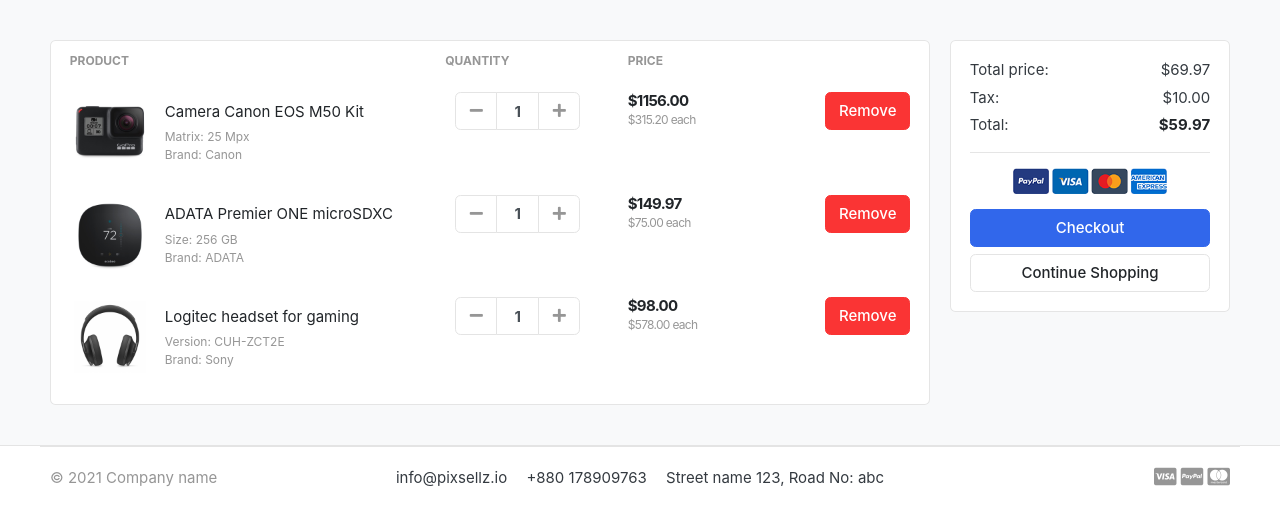
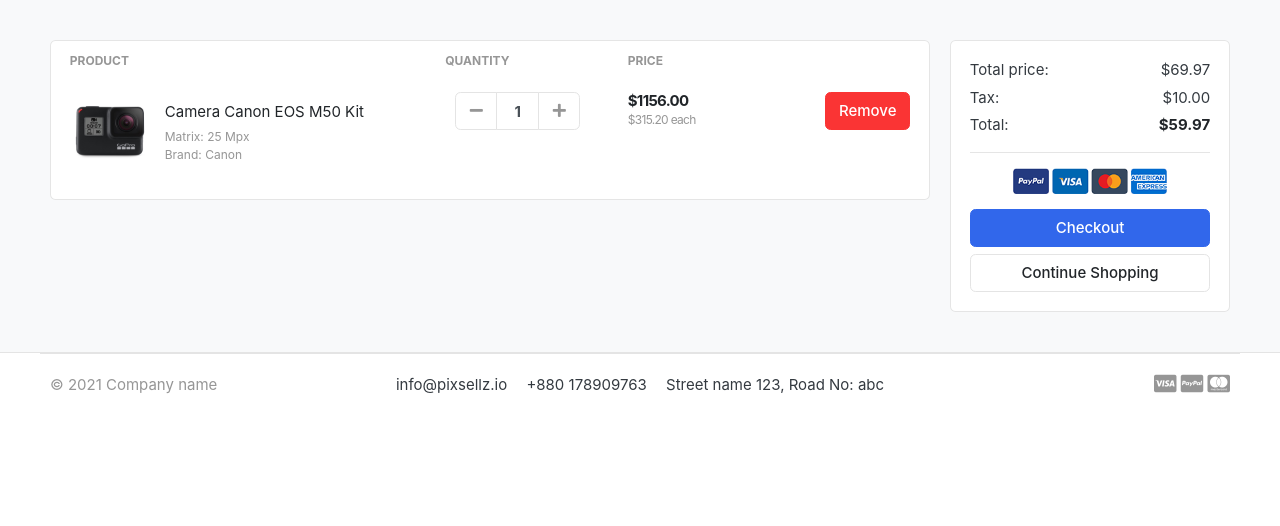
Before and after one commit to jannatultasnim/Ecommerce-django, a Django app: page /cart/ in a window 1280 px wide. Shown: the part 118-644 px from the top of the page. Run offline with Django 4.2, Linux system fonts and the light colour scheme; data comes from the database, SQL or seed files in the repository; both versions use the stored data as it was after the commit; some libraries are stand-ins or nearby versions; some web fonts are replaced.

Commit message:
added the cart and cart item model

```diff
--- a/cart/admin.py
+++ b/cart/admin.py
@@ -1,3 +1,6 @@
 from django.contrib import admin
+from . models import Cart, CartItem
+# Register your models here.
 
-# Register your models here.
+admin.site.register(Cart)
+admin.site.register(CartItem)
--- a/templates/store/cart.html
+++ b/templates/store/cart.html
@@ -1,5 +1,5 @@
  {% extends 'base.html' %}
-
+{% load static %}
  {% block content %}
 <section class="section-content padding-y bg">
     <div class="container">
@@ -22,7 +22,7 @@
                             <tr>
                                 <td>
                                     <figure class="itemside align-items-center">
-                                        <div class="aside"><img src="./images/items/11.jpg" class="img-sm"></div>
+                                        <div class="aside"><img src="{% static './images/items/11.jpg' '%}" class="img-sm"></div>
                                         <figcaption class="info">
                                             <a href="#" class="title text-dark">Camera Canon EOS M50 Kit</a>
                                             <p class="text-muted small">Matrix: 25 Mpx <br> Brand: Canon</p>
@@ -55,78 +55,7 @@
                                     <a href="" class="btn btn-danger"> Remove</a>
                                 </td>
                             </tr>
-                            <tr>
-                                <td>
-                                    <figure class="itemside align-items-center">
-                                        <div class="aside"><img src="./images/items/10.jpg" class="img-sm"></div>
-                                        <figcaption class="info">
-                                            <a href="#" class="title text-dark">ADATA Premier ONE microSDXC</a>
-                                            <p class="text-muted small">Size: 256 GB <br> Brand: ADATA </p>
-                                        </figcaption>
-                                    </figure>
-                                </td>
-                                <td>
-                                    <!-- col.// -->
-                                    <div class="col">
-                                        <div class="input-group input-spinner">
-                                            <div class="input-group-prepend">
-                                                <button class="btn btn-light" type="button" id="button-plus"> <i
-                                                        class="fa fa-minus"></i> </button>
-                                            </div>
-                                            <input type="text" class="form-control" value="1">
-                                            <div class="input-group-append">
-                                                <button class="btn btn-light" type="button" id="button-minus"> <i
-                                                        class="fa fa-plus"></i> </button>
-                                            </div>
-                                        </div> <!-- input-group.// -->
-                                    </div> <!-- col.// -->
-                                </td>
-                                <td>
-                                    <div class="price-wrap">
-                                        <var class="price">$149.97</var>
-                                        <small class="text-muted"> $75.00 each </small>
-                                    </div> <!-- price-wrap .// -->
-                                </td>
-                                <td class="text-right">
-                                    <a href="" class="btn btn-danger"> Remove</a>
-                                </td>
-                            </tr>
-                            <tr>
-                                <td>
-                                    <figure class="itemside align-items-center">
-                                        <div class="aside"><img src="./images/items/9.jpg" class="img-sm"></div>
-                                        <figcaption class="info">
-                                            <a href="#" class="title text-dark">Logitec headset for gaming</a>
-                                            <p class="small text-muted">Version: CUH-ZCT2E <br> Brand: Sony</p>
-                                        </figcaption>
-                                    </figure>
-                                </td>
-                                <td>
-                                    <!-- col.// -->
-                                    <div class="col">
-                                        <div class="input-group input-spinner">
-                                            <div class="input-group-prepend">
-                                                <button class="btn btn-light" type="button" id="button-plus"> <i
-                                                        class="fa fa-minus"></i> </button>
-                                            </div>
-                                            <input type="text" class="form-control" value="1">
-                                            <div class="input-group-append">
-                                                <button class="btn btn-light" type="button" id="button-minus"> <i
-                                                        class="fa fa-plus"></i> </button>
-                                            </div>
-                                        </div> <!-- input-group.// -->
-                                    </div> <!-- col.// -->
-                                </td>
-                                <td>
-                                    <div class="price-wrap">
-                                        <var class="price">$98.00</var>
-                                        <small class="text-muted"> $578.00 each</small>
-                                    </div> <!-- price-wrap .// -->
-                                </td>
-                                <td class="text-right">
-                                    <a href="" class="btn btn-danger"> Remove</a>
-                                </td>
-                            </tr>
+
                         </tbody>
                     </table>
                 </div> <!-- card.// -->
@@ -150,7 +79,7 @@
                         </dl>
                         <hr>
                         <p class="text-center mb-3">
-                            <img src="./images/misc/payments.png" height="26">
+                            <img src="{% static './images/misc/payments.png' %}" height="26">
                         </p>
                         <a href="./place-order.html" class="btn btn-primary btn-block"> Checkout </a>
                         <a href="./store.html" class="btn btn-light btn-block">Continue Shopping</a>
```
Also changed, not shown: cart/models.py (+17 -1 lines), cart/migrations/0001_initial.py (added), db.sqlite3.
